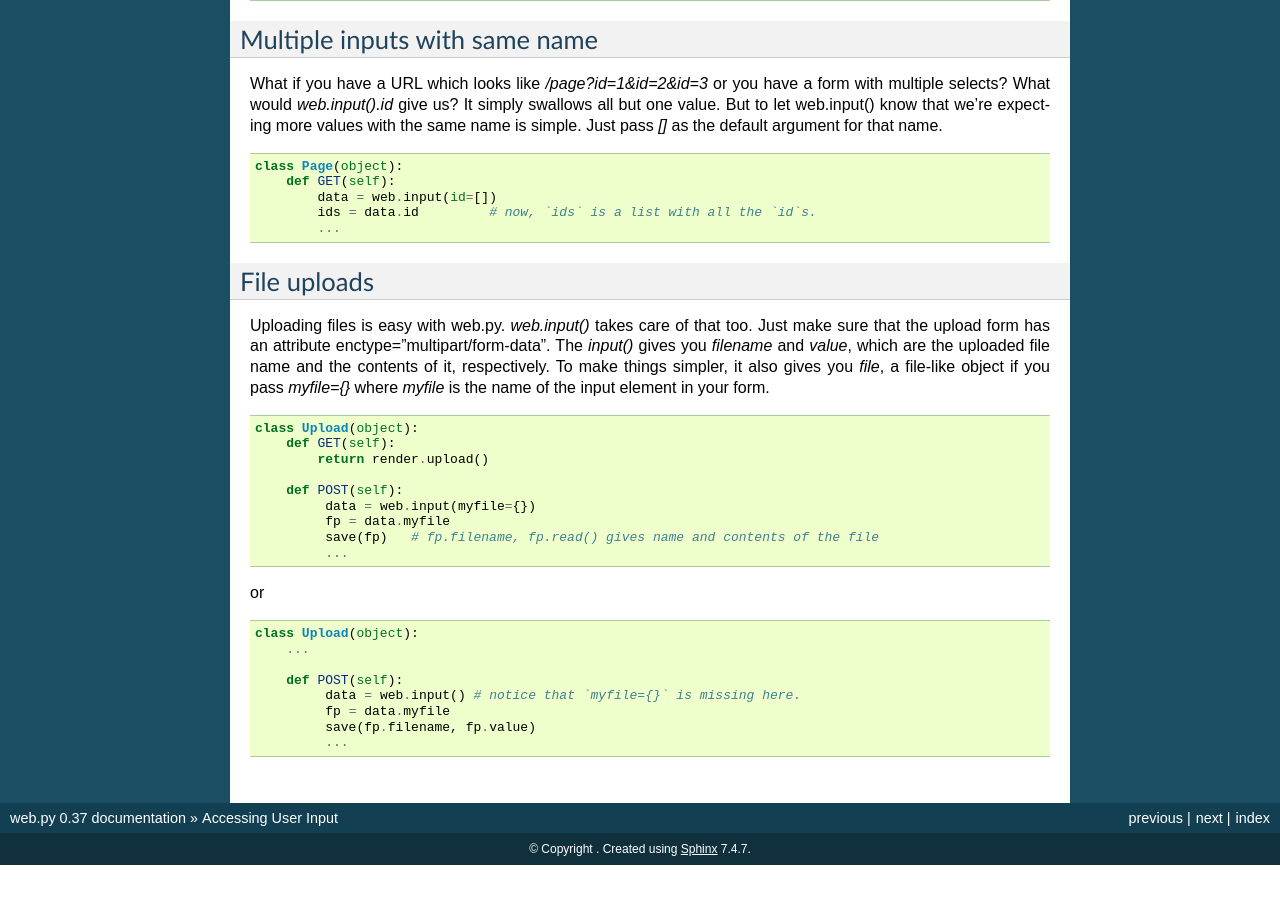
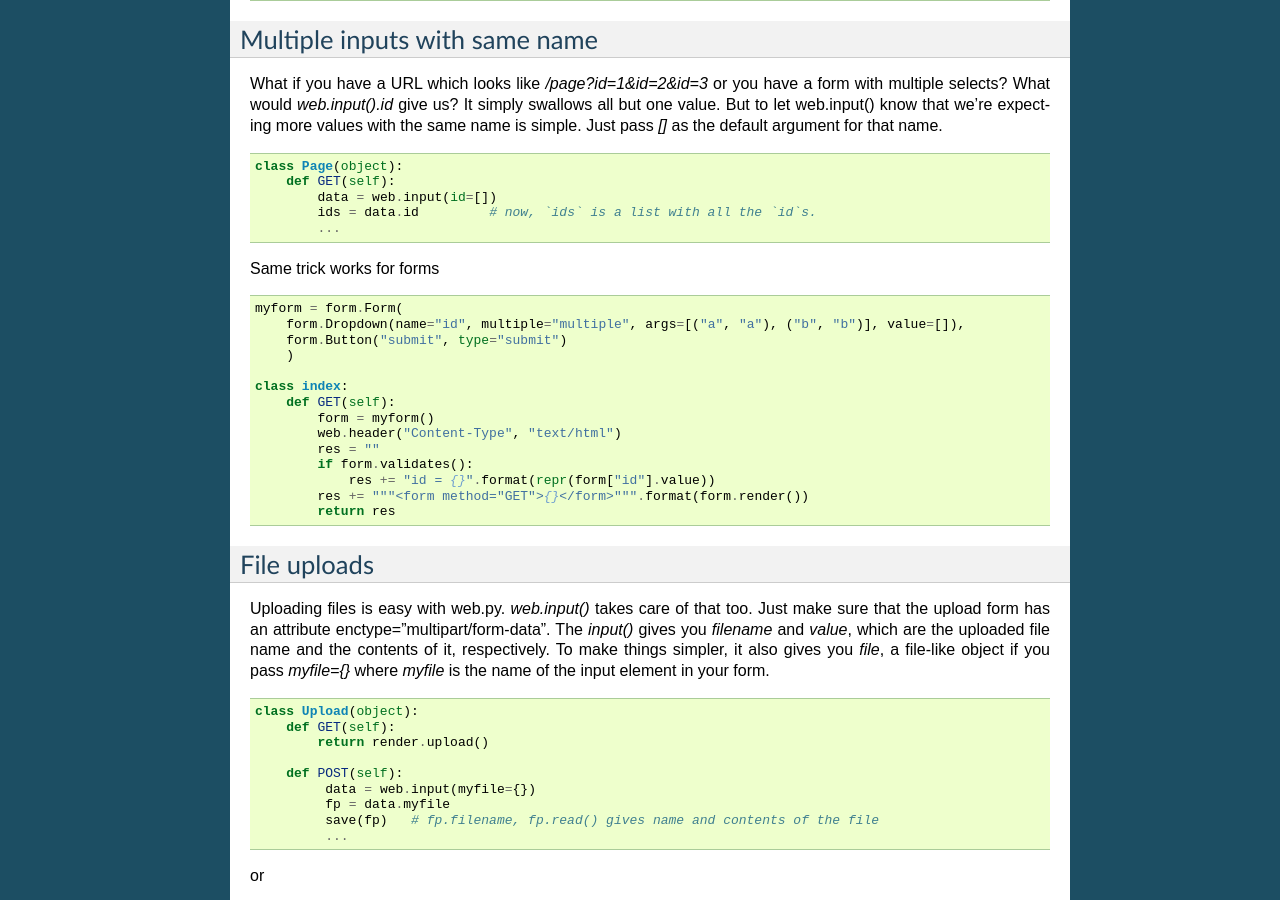
Before and after one commit to webpy/webpy, a Sphinx documentation site: the page built from docs/input.rst, in a window 1280 px wide and 900 px high, scrolled down 847 px. Built offline with Sphinx 7.4.7, drawn with Linux system fonts in a browser that asks for light colours; pages that are not in the unit, such as notebooks, are missing from menus; before the commit the page ends 1712 px from its top, so only the background shows below that.

Commit message:
provide documentation for multiple input fields

```diff
--- a/docs/input.rst
+++ b/docs/input.rst
@@ -60,6 +60,25 @@ What if you have a URL which looks like `/page?id=1&id=2&id=3` or you have a for
             ids = data.id         # now, `ids` is a list with all the `id`s.
             ...
 
+Same trick works for forms
+
+::
+
+    myform = form.Form(
+        form.Dropdown(name="id", multiple="multiple", args=[("a", "a"), ("b", "b")], value=[]),
+        form.Button("submit", type="submit")
+        )
+
+    class index:
+        def GET(self):
+            form = myform()
+            web.header("Content-Type", "text/html")
+            res = ""
+            if form.validates():
+                res += "id = {}".format(repr(form["id"].value))
+            res += """<form method="GET">{}</form>""".format(form.render())
+            return res
+
 
 File uploads
 ------------
```
